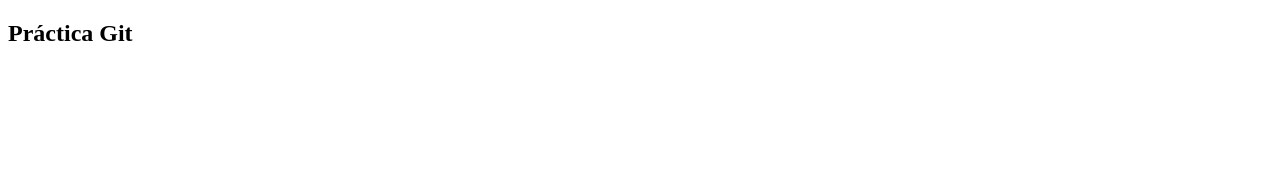
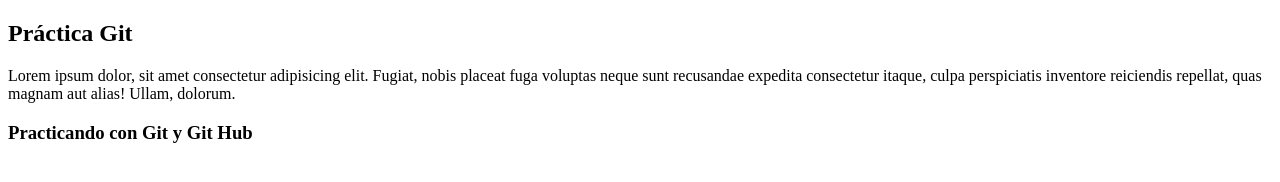
Before and after one commit to veritozy/Git, a plain HTML site: page index.html in a window 1280 px wide. Drawn offline with Linux system fonts and the light colour scheme.

Commit message:
parrafo y h3

```diff
--- a/index.html
+++ b/index.html
@@ -7,5 +7,7 @@
 </head>
 <body>
     <h2>Práctica Git</h2>
+    <p>Lorem ipsum dolor, sit amet consectetur adipisicing elit. Fugiat, nobis placeat fuga voluptas neque sunt recusandae expedita consectetur itaque, culpa perspiciatis inventore reiciendis repellat, quas magnam aut alias! Ullam, dolorum.</p>
+    <h3>Practicando con Git y Git Hub</h3>
 </body>
 </html>
```
